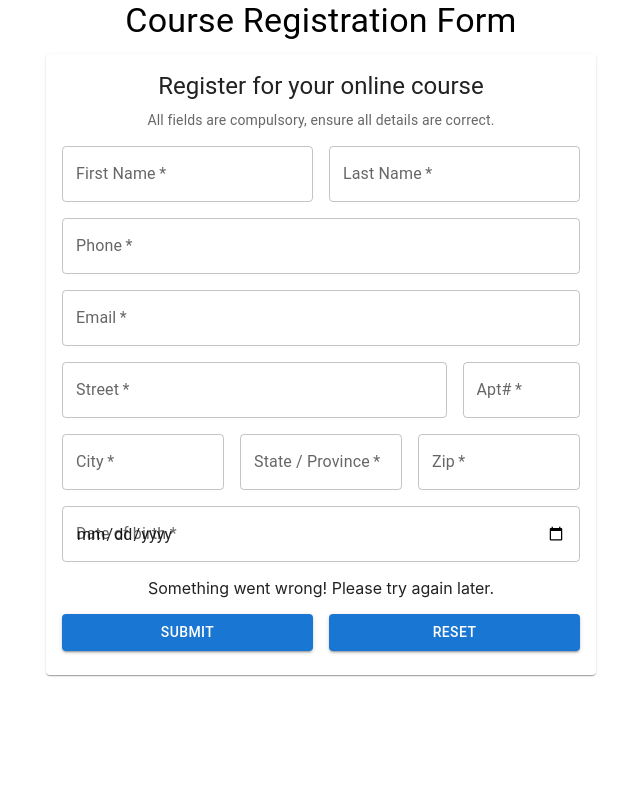
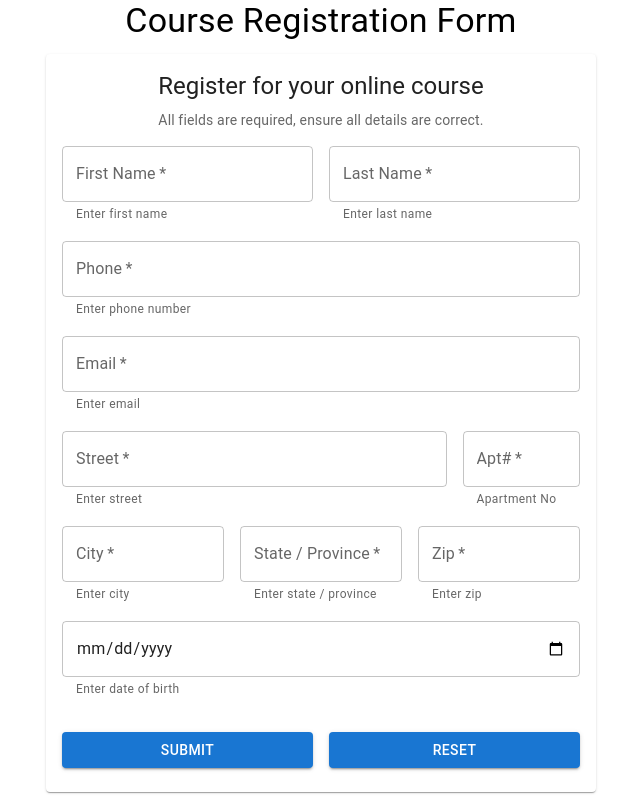
Before and after one commit to dellydel/student-tracker, a React (Create React App) app in the folder front-end/: page / in a window 1280 px wide. Shown: the whole page, without its empty margins (319-959 px from the left). Built offline with nearby package versions, Linux system fonts and the light colour scheme.

Commit message:
Comments, logs removed, status messages corrected.

```diff
--- a/front-end/src/components/RegisterCourse.js
+++ b/front-end/src/components/RegisterCourse.js
@@ -2,7 +2,7 @@ import {
   Card, CardContent, Typography, Grid, TextField, Button,
 } from "@mui/material";
 import axios from "axios";
-import { useEffect, useState } from "react";
+import { Fragment, useEffect, useState } from "react";
 
 const RegisterCourse = () => {
   const [firstName, setFirstName] = useState("");
@@ -18,21 +18,28 @@ const RegisterCourse = () => {
 
   const [feedBackText, setFeedBackText] = useState("");
   const [isLoading, setIsLoading] = useState(false);
-  const [registerStatus, setRegisterStatus] = useState(false);
+  const [registerStatus, setRegisterStatus] = useState(null);
 
   const resetForm =() =>{
     setFeedBackText("");
   }
   const revalidateEmailAndBuildJsonData = () => {
+    let validationMessage = "";
     if (!/^[A-Z0-9._%+-]+@[A-Z0-9.-]+\.[A-Z]{2,4}$/i.test(email)) {
+      validationMessage = (
+        <font color='orange'>Enter a valid Email..</font>
+      )
       document.forms[0].email.focus();
-      setFeedBackText("Enter a valid Email..");
+      setFeedBackText(validationMessage);
       return false;
     }
     const thisYear = new Date().getFullYear();
     const birthYear = new Date(dateOfBirth).getFullYear();
     if (parseInt(thisYear - birthYear) < 10) {
-      setFeedBackText("Student must be more than 10 years old..");
+      validationMessage = (
+        <font color='orange'>Student must be more than 10 years old..</font>
+      )
+      setFeedBackText(validationMessage);
       document.forms[0].dateOfBirth.focus();
       return false;
     }
@@ -56,10 +63,20 @@ const RegisterCourse = () => {
     return formData
   };
   useEffect(() => {
-    if (registerStatus) {
-      setFeedBackText("Congratulations! You have successfully registered.");
-    } else {
-      setFeedBackText("Something went wrong! Please try again later.");
+    if (registerStatus !== null) {
+      if (registerStatus===true) {
+        let statusMessage = (
+          <font color="green">
+            Congratulations! You have successfully registered.
+          </font>
+        );
+        setFeedBackText(statusMessage);
+      } else if(registerStatus===false) {
+        let statusMessage = (
+          <font color="red">Something went wrong! Please try again later.</font>
+        );
+        setFeedBackText(statusMessage);
+      }
     }
   }, [registerStatus]);
   const registerStudent = (event) => {
@@ -98,7 +115,7 @@ const RegisterCourse = () => {
             variant="body2"
             component="p"
           >
-            All fields are compulsory, ensure all details are correct.
+            All fields are required, ensure all details are correct.
           </Typography>
 
           <p></p>
@@ -108,7 +125,7 @@ const RegisterCourse = () => {
                 <TextField
                   label="First Name"
                   name="firstName"
-                  placeholder="Enter first name"
+                  helperText="Enter first name"
                   fullWidth
                   required
                   onChange={(event) => setFirstName(event.target.value)}
@@ -118,7 +135,7 @@ const RegisterCourse = () => {
                 <TextField
                   label="Last Name"
                   name="lastName"
-                  placeholder="Enter last name"
+                  helperText="Enter last name"
                   variant="outlined"
                   fullWidth
                   required
@@ -130,7 +147,7 @@ const RegisterCourse = () => {
                   type="number"
                   name="phoneNumber"
                   label="Phone"
-                  placeholder="Enter phone number"
+                  helperText="Enter phone number"
                   variant="outlined"
                   fullWidth
                   required
@@ -142,7 +159,7 @@ const RegisterCourse = () => {
                   type="email"
                   name="email"
                   label="Email"
-                  placeholder="Enter email"
+                  helperText="Enter email"
                   variant="outlined"
                   onFocus={() => setFeedBackText("")}
                   fullWidth
@@ -154,7 +171,7 @@ const RegisterCourse = () => {
                 <TextField
                   label="Street"
                   name="street"
-                  placeholder="Enter street"
+                  helperText="Enter street"
                   variant="outlined"
                   fullWidth
                   required
@@ -166,7 +183,7 @@ const RegisterCourse = () => {
                   type="number"
                   label="Apt#"
                   name="apartmentNo"
-                  placeholder="Enter house number"
+                  helperText="Apartment No"
                   variant="outlined"
                   fullWidth
                   required
@@ -177,7 +194,7 @@ const RegisterCourse = () => {
                 <TextField
                   label="City"
                   name="city"
-                  placeholder="Enter city"
+                  helperText="Enter city"
                   variant="outlined"
                   fullWidth
                   required
@@ -188,7 +205,7 @@ const RegisterCourse = () => {
                 <TextField
                   label="State / Province"
                   name="state"
-                  placeholder="Enter state / province of residence"
+                  helperText="Enter state / province"
                   variant="outlined"
                   fullWidth
                   required
@@ -199,7 +216,7 @@ const RegisterCourse = () => {
                 <TextField
                   label="Zip"
                   name="zip"
-                  placeholder="Enter zip"
+                  helperText="Enter zip"
                   variant="outlined"
                   fullWidth
                   required
@@ -207,13 +224,10 @@ const RegisterCourse = () => {
                 />
               </Grid>
               <Grid xs={12} item>
-                {/* <LocalizationProvider dateAdapter={AdapterDayjs}>
-          <DatePicker disableFuture fullWidth/>
-          </LocalizationProvider> */}
                 <TextField
                   type="Date"
                   name="dateOfBirth"
-                  label="Date of birth"
+                  helperText="Enter date of birth"
                   variant="outlined"
                   fullWidth
                   required
```
